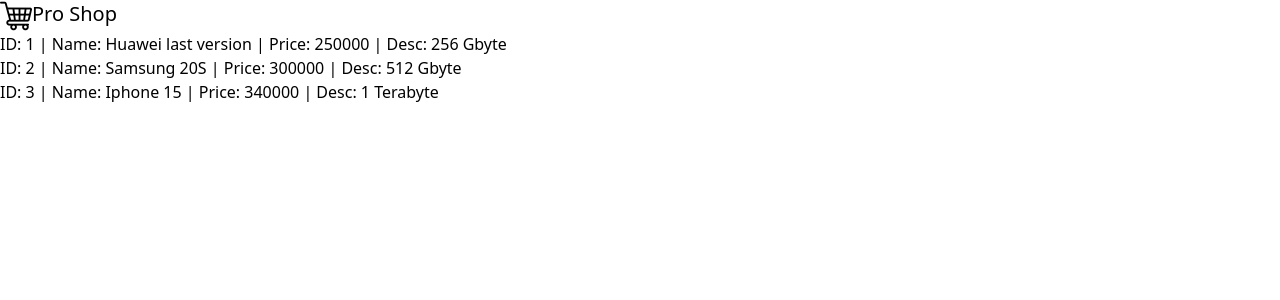
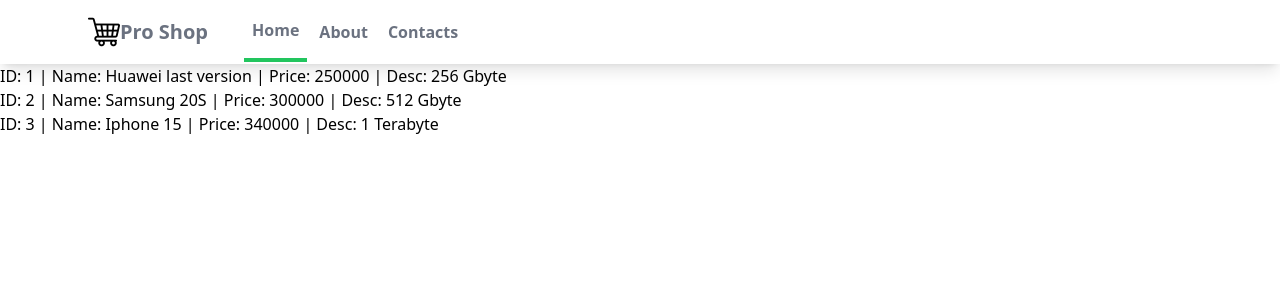
Before and after one commit to yera-kowalsky/django_project_1, a Django app: page /myapp/ in a window 1280 px wide. Shown: the top 300 px of the page. Run offline with Django 4.2, Linux system fonts and the light colour scheme; data comes from the database, SQL or seed files in the repository; some libraries are stand-ins or nearby versions.

Commit message:
base template + navbar

```diff
--- /dev/null
+++ b/mysite/myapp/templates/myapp/base.html
@@ -0,0 +1,15 @@
+<!DOCTYPE html>
+{% load static %}
+<html lang="en">
+<head>
+    <meta charset="UTF-8">
+    <meta name="viewport" content="width=device-width, initial-scale=1.0">
+    <script src="https://cdn.tailwindcss.com"></script>
+    <title>Document</title>
+</head>
+<body>
+    {% block content  %}
+
+    {% endblock %}
+</body>
+</html>
--- a/mysite/myapp/templates/myapp/index.html
+++ b/mysite/myapp/templates/myapp/index.html
@@ -1,22 +1,23 @@
+{% extends "myapp/base.html" %}
 {% load static %}
-<!DOCTYPE html>
-<html lang="en">
-<head>
-    <meta charset="UTF-8">
-    <meta name="viewport" content="width=device-width, initial-scale=1.0">
-    <title>Document</title>
-    <link rel="stylesheet" href="{%static 'myapp/styles.css'  %}">
-		<script src="https://cdn.tailwindcss.com"></script>
-</head>
-<body>
-	<nav>
-		<div>
-			<div>
-				<div>
-					<div class="flex">
+{% block content  %}
+
+
+	<nav class="bg-white shadow-lg">
+		<div class='max-w-6xl mx-auto px-4'>
+			<div class="flex justify-between">
+				<div class="flex space-x-7">
+					<div>
+						<a href="#" class="flex items-center px-2 py-4">
 						<img class="h-8 w-8" src={%static 'myapp/images/shopping-cart.png'  %} alt="logo">
-						<span class="text-xl">Pro Shop</span>
+						<span class="text-gray-500 font-semibold text-xl">Pro Shop</span>
+						</a>
 					</div>
+						<div class='items-center flex space-x-1'>
+							<a href="#" class='py-4 px-2 text-gray-500 font-semibold border-b-4 border-green-500'>Home</a>
+							<a href="#" class='py-4 px-2 text-gray-500 font-semibold'>About</a>
+							<a href="#" class='py-4 px-2 text-gray-500 font-semibold'>Contacts</a>
+						</div>
 				</div>
 			</div>
 		</div>
@@ -30,5 +31,4 @@
     </a>
    	{% endfor %}
   </h4>
-</body>
-</html>
+	{% endblock content%}
```
